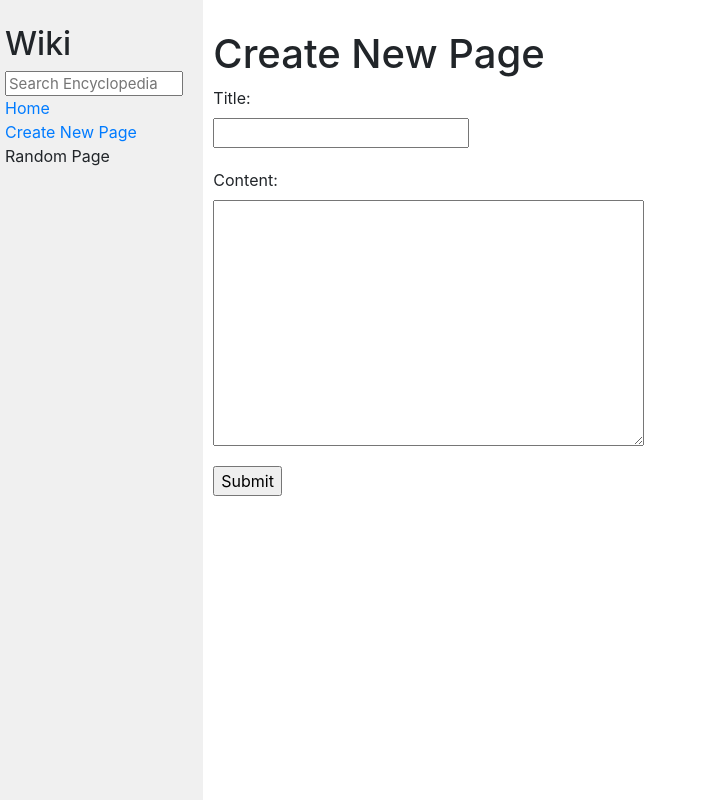
After one commit to stautuan/cs50w-01wiki, a Django app: page /wiki/new/ in a window 1280 px wide. The commit adds this page. Shown: the whole page, without its empty margins (0-702 px from the left). Run offline with Django 3.2, Linux system fonts and the light colour scheme; some libraries are stand-ins or nearby versions.

Commit message:
create new page

```diff
--- a/encyclopedia/static/encyclopedia/styles.css
+++ b/encyclopedia/static/encyclopedia/styles.css
@@ -10,11 +10,6 @@ code {
 h1 {
   margin-top: 0px;
   padding-top: 20px;
-}
-
-textarea {
-  height: 90vh;
-  width: 80%;
 }
 
 .main {
--- a/encyclopedia/templates/encyclopedia/index.html
+++ b/encyclopedia/templates/encyclopedia/index.html
@@ -7,7 +7,7 @@
 
 <ul>
   {% for entry in entries %}
-  <li><a href="{% url 'page' entry %}">{{ entry }}</a></li>
+  <li><a href="{% url 'encyclopedia:page' entry %}">{{ entry }}</a></li>
   {% endfor %}
 </ul>
 
--- a/encyclopedia/templates/encyclopedia/layout.html
+++ b/encyclopedia/templates/encyclopedia/layout.html
@@ -17,7 +17,7 @@
     <div class="row">
       <div class="sidebar col-lg-2 col-md-3">
         <h2>Wiki</h2>
-        <form action='{% url 'search' %}' method='GET'>
+        <form action='{% url 'encyclopedia:search' %}' method='GET'>
           <input
             class="search"
             type="text"
@@ -27,9 +27,9 @@
           />
         </form>
         <div>
-          <a href="{% url 'index' %}">Home</a>
+          <a href="{% url 'encyclopedia:index' %}">Home</a>
         </div>
-        <div>Create New Page</div>
+        <div><a href="{% url 'encyclopedia:new' %}">Create New Page</a></div>
         <div>Random Page</div>
         {% block nav %} {% endblock %}
       </div>
--- /dev/null
+++ b/encyclopedia/templates/encyclopedia/new_page.html
@@ -0,0 +1,12 @@
+{% extends "encyclopedia/layout.html" %}
+
+{% block title %}Create New Page{% endblock %}
+
+{% block body %}
+<h1>Create New Page</h1>
+<form action="{% url 'encyclopedia:new' %}" method="POST">
+  {% csrf_token %}
+  {{ form }}
+  <input type="submit">
+</form>
+{% endblock  %}
--- a/encyclopedia/templates/encyclopedia/search_results.html
+++ b/encyclopedia/templates/encyclopedia/search_results.html
@@ -8,7 +8,7 @@
 {% if entries %}
 <ul>
   {% for entry in entries %}
-  <li><a href="{% url 'page' entry %}">{{ entry }}</a></li>
+  <li><a href="{% url 'encyclopedia:page' entry %}">{{ entry }}</a></li>
 
   {% endfor %}
 </ul>
--- a/encyclopedia/urls.py
+++ b/encyclopedia/urls.py
@@ -2,9 +2,10 @@ from django.urls import path
 
 from . import views
 
-
+app_name = "encyclopedia"
 urlpatterns = [
     path("", views.index, name="index"),
     path("<str:topic>", views.page, name="page"),
     path("search/", views.search, name="search"),
+    path("new/", views.new, name="new")
 ]
--- a/encyclopedia/views.py
+++ b/encyclopedia/views.py
@@ -2,9 +2,16 @@ import re
 import markdown2
 
 from django.shortcuts import render, redirect
-from .models import Entry
+from django import forms
 
 from . import util
+
+
+class NewPage(forms.Form):
+    title = forms.CharField(widget=forms.TextInput(
+        attrs={'style': "display:flex; margin-bottom: 20px"}))
+    content = forms.CharField(
+        widget=forms.Textarea(attrs={'style': "vertical-align: top; display:flex; margin-bottom: 20px"}))
 
 
 def index(request):
@@ -49,7 +56,7 @@ def search(request):
         lower_entries.append(entry.lower())
 
     if query in lower_entries:
-        return redirect("page", topic=query)
+        return redirect("encyclopedia:page", topic=query)
 
     # Find entries containing the query as a substring
     matching_entries = []
@@ -62,3 +69,9 @@ def search(request):
         "query": query,
         "entries": matching_entries
     })
+
+
+def new(request):
+    return render(request, "encyclopedia/new_page.html", {
+        "form": NewPage()
+    })
```
